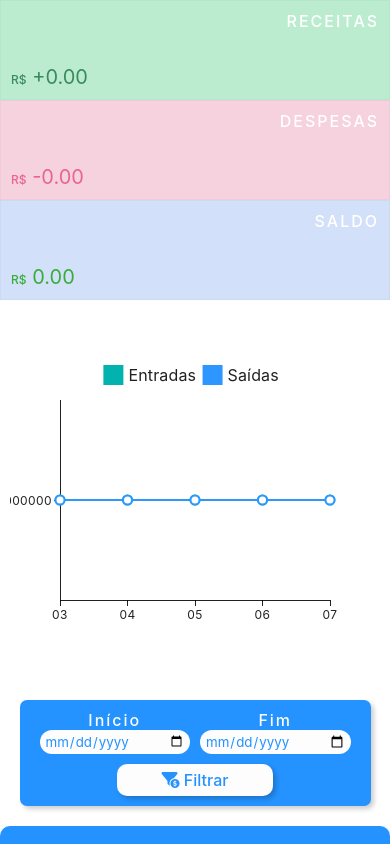
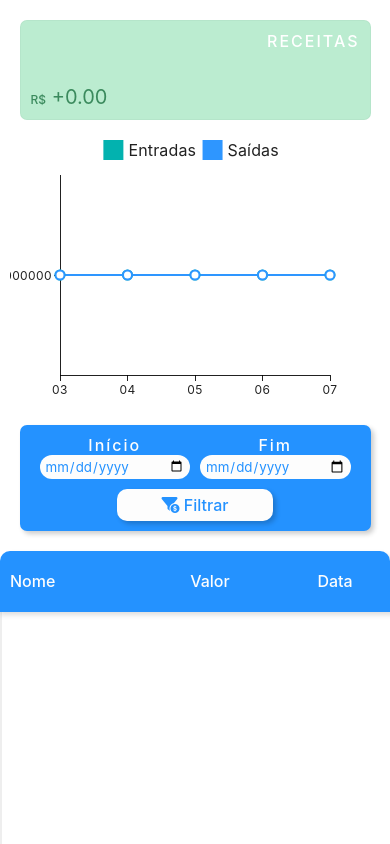
Before and after one commit to FbianoG/FinanceTS, a React (Vite) app: page / in a window 390 px wide. Shown: the top 844 px of the page. Built offline with nearby package versions, Linux system fonts and the light colour scheme.

Commit message:
update App.css and Chart.css

```diff
--- a/src/App.css
+++ b/src/App.css
@@ -1,8 +1,11 @@
 .painel {
+    width: 100%;
+    max-width: 910px;
     padding: 20px 0 0;
+    margin: 0 auto ;
     display: flex;
     gap: 50px;
-    justify-content: space-evenly;
+    justify-content: center;
     flex-wrap: wrap;
 }
 
@@ -25,7 +28,7 @@
     }
 
     &:nth-of-type(3) {
-        background: #d3e0fa;
+        background: #eee;
     }
 }
 
@@ -96,10 +99,8 @@
     box-shadow: 3px 3px 5px #0003;
 
     &:hover {
-        border-color: #fdfdfd;
-        color: #fdfdfd;
-        background: #2492ff;
-        box-shadow: none;
+
+        box-shadow: inset 3px 3px 5px #0002;
     }
 }
 
@@ -107,13 +108,33 @@
 /* MB <= 767 - TB <= 1023 - */
 @media screen and (max-width: 767px) {
     .painel {
-        padding: 0;
-        gap: 0px;
+        width: 90%;
+        gap: 20px;
+        flex-wrap: nowrap;
+        justify-content: left;
+        overflow: auto;
+        padding: 20px 0 5px;
+
+
+        &::-webkit-scrollbar {
+        height: 4px;
+        }
+
+        &::-webkit-scrollbar-track {
+        background: #eee;
+        border-radius: 2px;
+        }
+
+        &::-webkit-scrollbar-thumb {
+        background: #2492ff;
+        border-radius: 2px;
+        }
+
     }
 
     .painel__card {
-        width: 100%;
-        border-radius: 0;
+        min-width: 100%;
+        border-radius: ;
         border: 1px solid #00000008;
     }
 
--- a/src/components/Chart.css
+++ b/src/components/Chart.css
@@ -11,3 +11,10 @@
     margin: 0 auto;
     max-width: 100%;
 }
+
+/* MB <= 767 - TB <= 1023 - */
+@media screen and (max-width: 767px) {
+    .chart {
+        padding: 0 ;
+    }
+}
```
